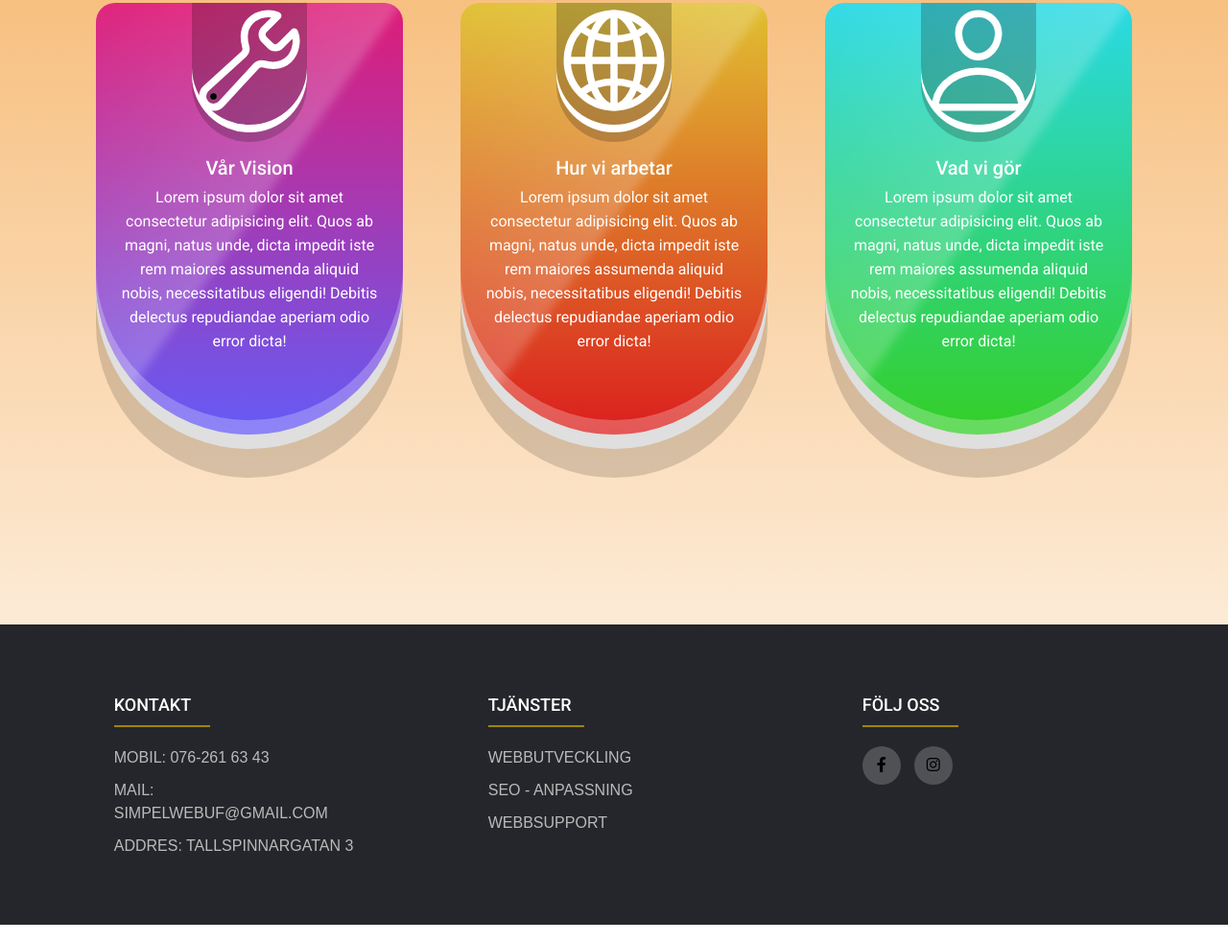
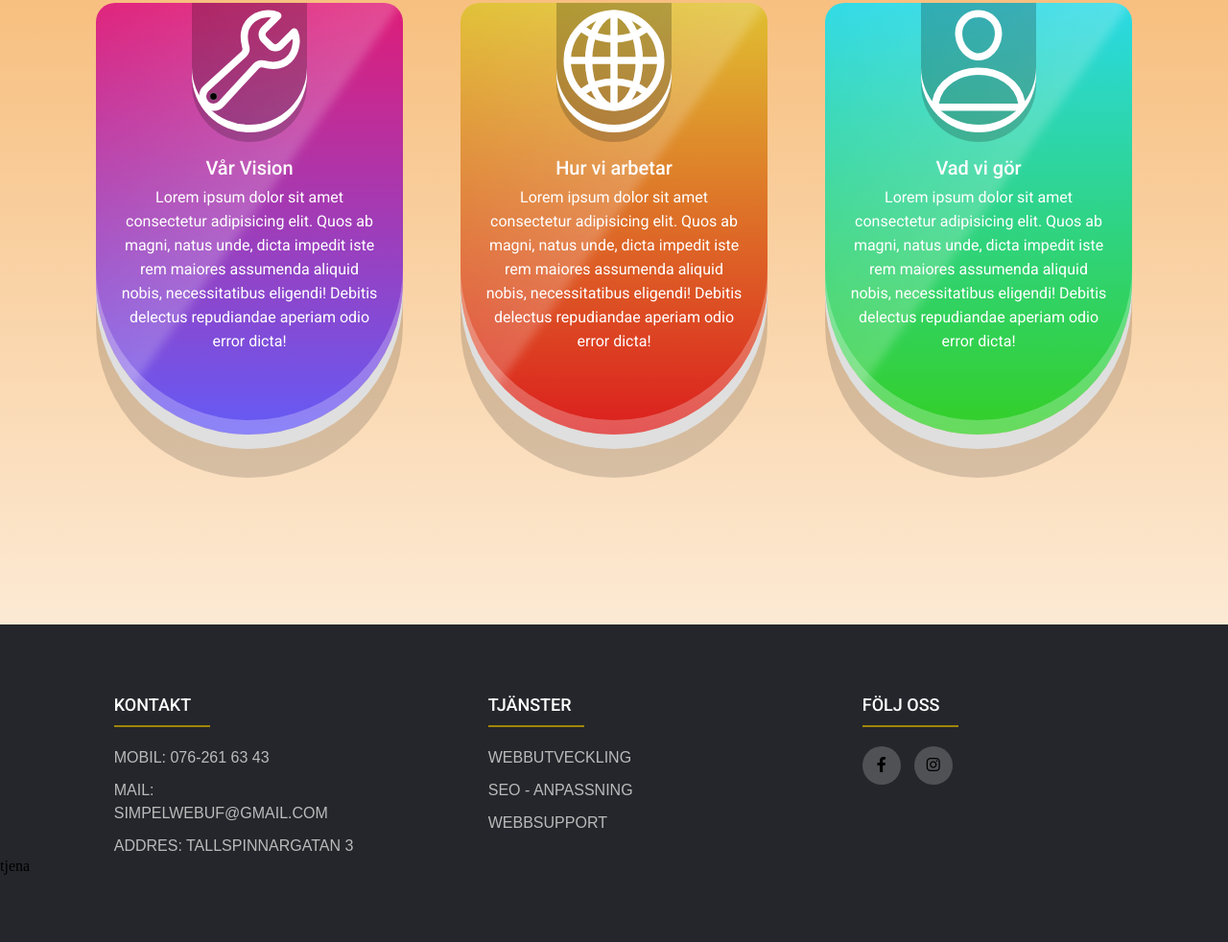
Before and after one commit to ElonWeee/SimpleWeb, a plain HTML site: page index.html in a window 1280 px wide. Shown: the part 969-1951 px from the top of the page at 96% size. Drawn offline with nearby package versions, Linux system fonts and the light colour scheme.

Commit message:
New features

```diff
--- a/index.html
+++ b/index.html
@@ -100,6 +100,9 @@
                 </div>
             </div>
         </div>
+
+            <p> tjena</p>
+
     </footer>
 
 
```
